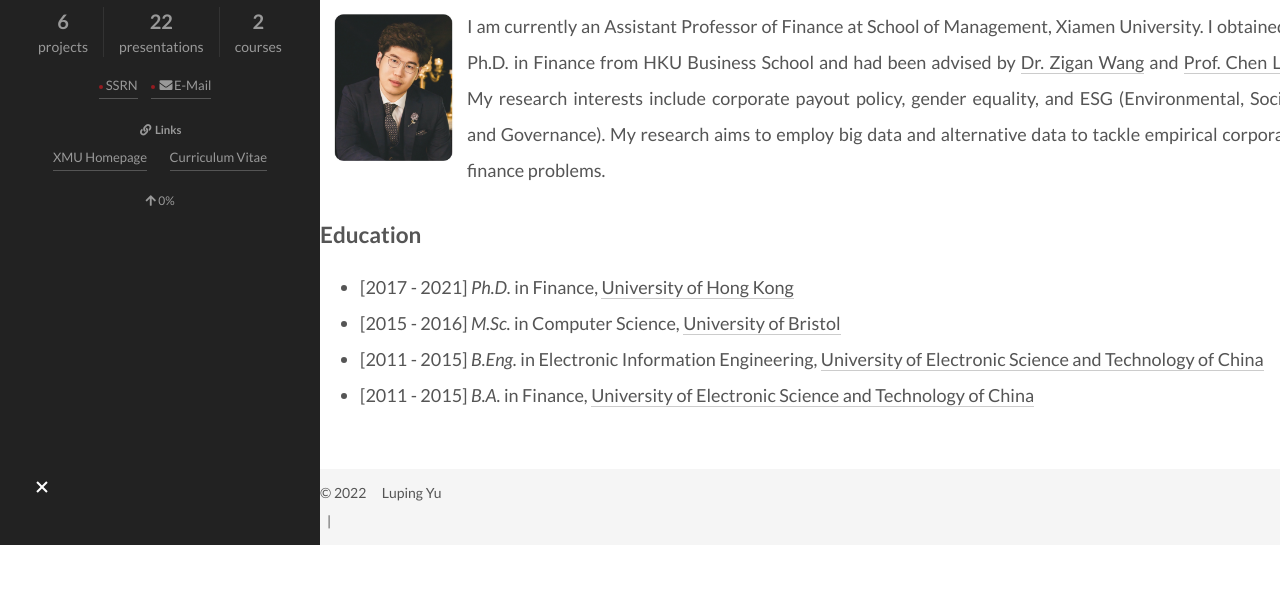
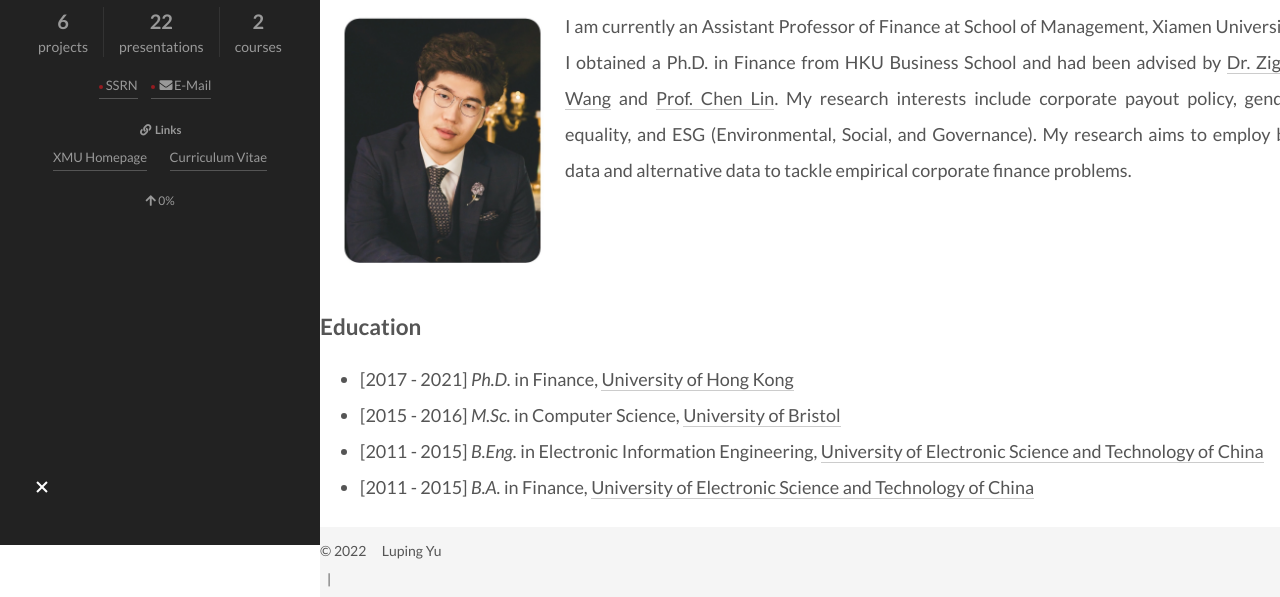
Before and after one commit to lanmaodingding/lanmaodingding.github.io, a plain HTML site: page index.html in a window 1280 px wide. Shown: the part 255-852 px from the top of the page. Before the commit the page ends 800 px from the top, so only its background shows below. Drawn offline with Linux system fonts and the light colour scheme; some packages are replaced by stand-ins of ours; a script that the page names is missing.

Commit message:
Update index.html

```diff
--- a/index.html
+++ b/index.html
@@ -140,7 +140,7 @@ top: initial;
 
 
 <div class="post-body">
-<p> <img src = "./images/YLP_frame.jpg" width="15%" hight="10%" align = "left"> I am currently an Assistant Professor of Finance at School of Management, Xiamen University. I obtained a Ph.D. in Finance from HKU Business School and had been advised by <a href="https://www.hkubs.hku.hk/people/zigan-wang/" target="_blank" rel="noopener">Dr. Zigan Wang</a> and <a href="https://www.hkubs.hku.hk/people/chen-lin/" target="_blank" rel="noopener">Prof. Chen Lin</a>. My research interests include corporate payout policy, gender equality, and ESG (Environmental, Social, and Governance). My research aims to employ big data and alternative data to tackle empirical corporate finance problems.</p>
+<p> <img src = "./images/YLP_frame.jpg" width="25%" hight="10%" align = "left"> I am currently an Assistant Professor of Finance at School of Management, Xiamen University. I obtained a Ph.D. in Finance from HKU Business School and had been advised by <a href="https://www.hkubs.hku.hk/people/zigan-wang/" target="_blank" rel="noopener">Dr. Zigan Wang</a> and <a href="https://www.hkubs.hku.hk/people/chen-lin/" target="_blank" rel="noopener">Prof. Chen Lin</a>. My research interests include corporate payout policy, gender equality, and ESG (Environmental, Social, and Governance). My research aims to employ big data and alternative data to tackle empirical corporate finance problems.</p><br /><br />
 <h3 id="Education"><a href="#Education" class="headerlink" title="Education"></a>Education</h3><ul>
 <li>[2017 - 2021] <em>Ph.D.</em> in Finance, <a href="https://www.hkubs.hku.hk/" target="_blank" rel="noopener">University of Hong Kong</a></li>
 <li>[2015 - 2016] <em>M.Sc.</em> in Computer Science, <a href="https://www.bristol.ac.uk/" target="_blank" rel="noopener">University of Bristol</a></li>
```
